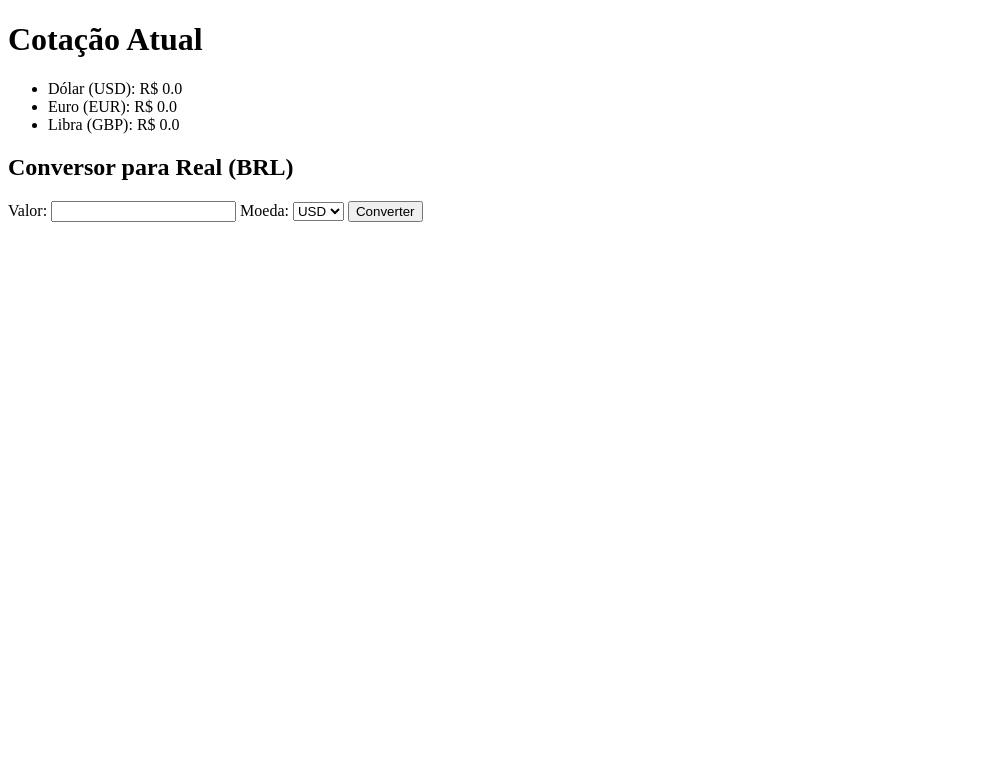
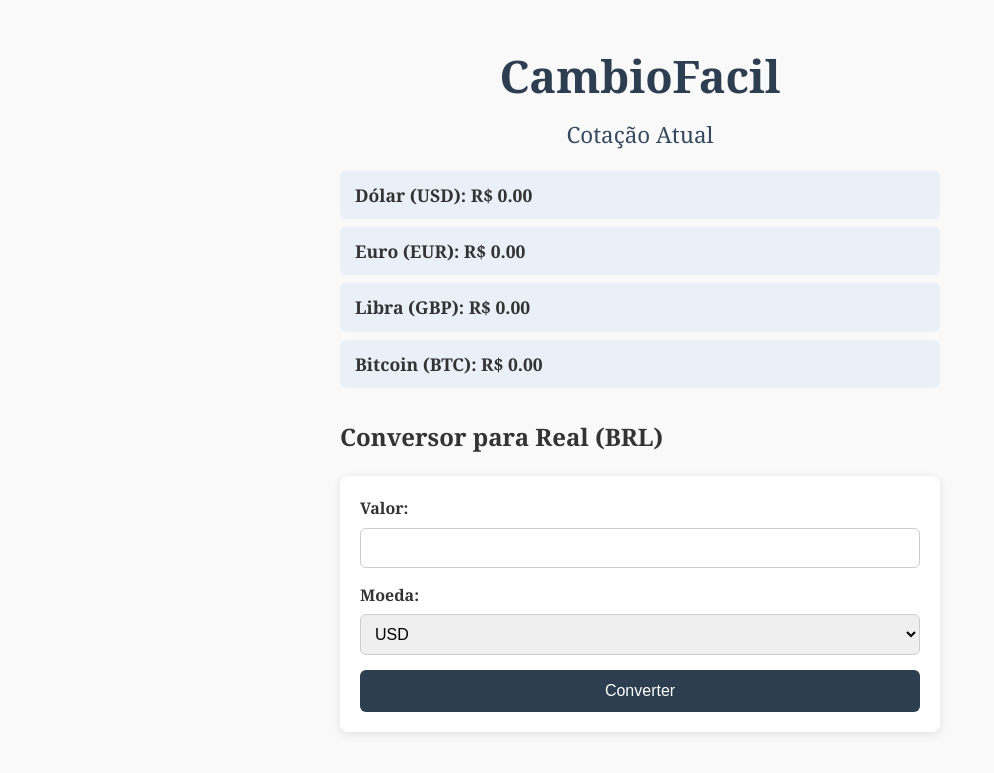
Before and after one commit to lucasbatista2408/CambioFacil, a Flask app: page / in a window 1280 px wide. Shown: the top 773 px of the page, without its empty margins (0-994 px from the left). Run offline with Flask 3, Linux system fonts and the light colour scheme; data that the repository does not hold is empty; parts of the project's set-up code (start-up, migrations or seed data) failed here and were passed over.

Commit message:
styles and btc added

```diff
--- a/app.py
+++ b/app.py
@@ -1,38 +1,64 @@
 from flask import Flask, render_template, request
 import requests
+import locale
 
 app = Flask(__name__)
 
+# Configura locale para pt_BR (tenta Unix, depois Windows)
+try:
+    locale.setlocale(locale.LC_ALL, 'pt_BR.UTF-8')
+except locale.Error:
+    locale.setlocale(locale.LC_ALL, 'Portuguese_Brazil.1252')
+
+def formatar_valor(valor):
+    """Formata float para string com separador de milhar ponto e decimal vírgula"""
+    return locale.format_string('%.2f', valor, grouping=True)
+
 def buscar_cotacoes():
-    url = "https://economia.awesomeapi.com.br/last/USD-BRL,EUR-BRL,GBP-BRL"
+    url = "https://economia.awesomeapi.com.br/last/USD-BRL,EUR-BRL,GBP-BRL,BTC-BRL"
     resposta = requests.get(url)
     if resposta.status_code != 200:
         return None
     dados = resposta.json()
-    cotacoes = {
-        'USD': float(dados['USDBRL']['bid']),
-        'EUR': float(dados['EURBRL']['bid']),
-        'GBP': float(dados['GBPBRL']['bid']),
-    }
-    return cotacoes
+    try:
+        cotacoes = {
+            'USD': float(dados['USDBRL']['bid']),
+            'EUR': float(dados['EURBRL']['bid']),
+            'GBP': float(dados['GBPBRL']['bid']),
+            'BTC': float(dados['BTCBRL']['bid']),
+        }
+        return cotacoes
+    except KeyError:
+        return None
 
 @app.route('/', methods=['GET', 'POST'])
 def index():
     cotacoes = buscar_cotacoes()
     resultado = None
+
+    # Formata as cotações para exibição
+    cotacoes_formatadas = {}
+    if cotacoes:
+        for moeda, valor in cotacoes.items():
+            cotacoes_formatadas[moeda] = formatar_valor(valor)
+    else:
+        cotacoes_formatadas = None
+
     if request.method == 'POST':
-        moeda = request.form.get('moeda').upper()
-        valor = request.form.get('valor')
+        moeda = request.form.get('moeda', '').upper()
+        valor_str = request.form.get('valor', '')
         if cotacoes and moeda in cotacoes:
             try:
-                valor = float(valor)
+                valor = float(valor_str.replace(',', '.'))  # aceita vírgula ou ponto na entrada
                 convertido = valor * cotacoes[moeda]
-                resultado = f'{valor} {moeda} = R$ {convertido:.2f}'
+                resultado = f'{formatar_valor(valor)} {moeda} = R$ {formatar_valor(convertido)}'
             except ValueError:
                 resultado = 'Valor inválido.'
         else:
             resultado = 'Moeda inválida ou cotação indisponível.'
-    return render_template('index.html', cotacoes=cotacoes, resultado=resultado)
+
+    return render_template('index.html', cotacoes=cotacoes_formatadas, resultado=resultado)
 
 if __name__ == '__main__':
-    app.run(debug=True)
+    # Host 0.0.0.0 para Render e debug True para desenvolvimento local
+    app.run(debug=True, host='0.0.0.0')
--- /dev/null
+++ b/static/styles.css
@@ -0,0 +1,101 @@
+/* styles.css */
+
+/* Fonte Cambria, se não tiver usa Roboto (precisa importar), senão serif */
+@import url('https://fonts.googleapis.com/css2?family=Roboto&display=swap');
+
+body {
+    font-family: Cambria, 'Roboto', serif;
+    background-color: #f9f9f9;
+    color: #333;
+    max-width: 600px;
+    margin: 40px auto;
+    padding: 0 20px;
+    line-height: 1.6;
+}
+
+header h1 {
+    font-size: 2.8em;
+    color: #2c3e50;
+    margin-bottom: 0;
+    text-align: center;
+}
+
+header h2 {
+    font-size: 1.4em;
+    color: #34495e;
+    margin-top: 5px;
+    text-align: center;
+    font-weight: normal;
+}
+
+ul {
+    list-style: none;
+    padding: 0;
+    margin-bottom: 30px;
+}
+
+ul li {
+    background-color: #eaf0f7;
+    margin-bottom: 8px;
+    padding: 10px 15px;
+    border-radius: 6px;
+    font-weight: bold;
+    font-size: 1.1em;
+}
+
+form {
+    background-color: #fff;
+    padding: 20px;
+    border-radius: 8px;
+    box-shadow: 0 2px 8px rgba(0,0,0,0.1);
+}
+
+label {
+    display: block;
+    margin-bottom: 6px;
+    font-weight: 600;
+}
+
+input[type="text"], select {
+    width: 100%;
+    padding: 10px;
+    margin-bottom: 15px;
+    border: 1px solid #ccc;
+    border-radius: 6px;
+    font-size: 1em;
+    box-sizing: border-box;
+}
+
+button {
+    background-color: #2c3e50;
+    color: white;
+    border: none;
+    padding: 12px 20px;
+    border-radius: 6px;
+    font-size: 1em;
+    cursor: pointer;
+    width: 100%;
+    transition: background-color 0.3s ease;
+}
+
+button:hover {
+    background-color: #34495e;
+}
+
+section h3 {
+    margin-top: 30px;
+    color: #2c3e50;
+    font-size: 1.5em;
+    font-weight: 600;
+    text-align: center;
+}
+
+section p {
+    background-color: #d1e7dd;
+    color: #0f5132;
+    border-radius: 6px;
+    padding: 15px;
+    font-size: 1.2em;
+    text-align: center;
+    font-weight: 600;
+}
--- a/templates/index.html
+++ b/templates/index.html
@@ -2,36 +2,47 @@
 <html lang="pt-br">
 <head>
     <meta charset="UTF-8" />
-    <title>Cotação e Conversor</title>
+    <title>CambioFacil - Cotação e Conversor</title>
+    <link rel="stylesheet" href="{{ url_for('static', filename='styles.css') }}">
 </head>
 <body>
-    <h1>Cotação Atual</h1>
+    <header>
+        <h1>CambioFacil</h1>
+        <h2>Cotação Atual</h2>
+    </header>
+
     {% if cotacoes %}
         <ul>
             <li>Dólar (USD): R$ {{ cotacoes['USD'] }}</li>
             <li>Euro (EUR): R$ {{ cotacoes['EUR'] }}</li>
             <li>Libra (GBP): R$ {{ cotacoes['GBP'] }}</li>
+            <li>Bitcoin (BTC): R$ {{ cotacoes['BTC'] }}</li>
         </ul>
     {% else %}
         <p>Não foi possível obter as cotações.</p>
     {% endif %}
 
+    <section>
         <h2>Conversor para Real (BRL)</h2>
         <form method="POST">
-        <label>Valor:</label>
-        <input type="text" name="valor" required />
-        <label>Moeda:</label>
-        <select name="moeda">
+            <label for="valor">Valor:</label>
+            <input type="text" id="valor" name="valor" required />
+            <label for="moeda">Moeda:</label>
+            <select id="moeda" name="moeda" required>
                 <option value="USD">USD</option>
                 <option value="EUR">EUR</option>
                 <option value="GBP">GBP</option>
+                <option value="BTC">BTC</option>
             </select>
             <button type="submit">Converter</button>
         </form>
+    </section>
 
     {% if resultado %}
+        <section>
             <h3>Resultado:</h3>
             <p>{{ resultado }}</p>
+        </section>
     {% endif %}
 </body>
 </html>
```
Lines whose indentation alone changed are shown as unchanged.
